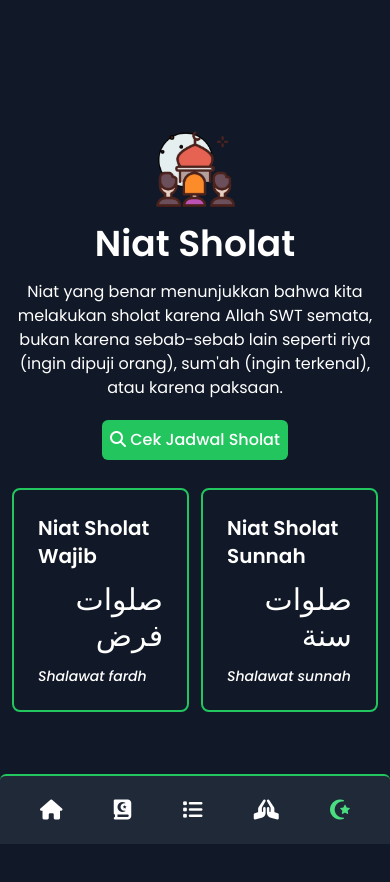
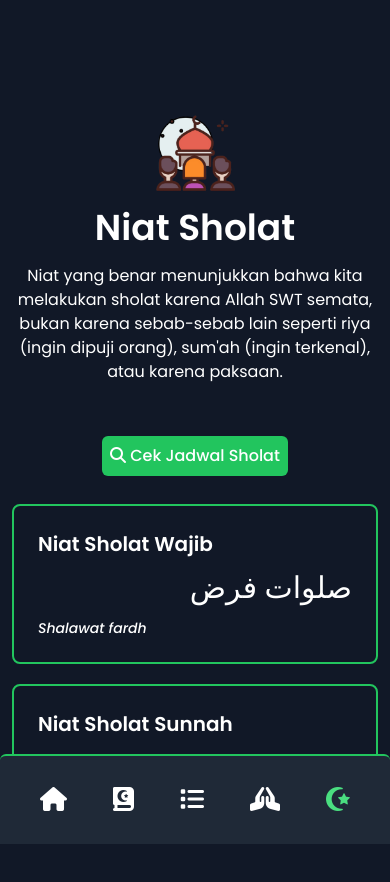
Before and after one commit to reezecodee/app-islami, a Vue app: page /niat-sholat in a window 390 px wide. Shown: the top 882 px of the page. Before the commit the page ends 844 px from the top, so only its background shows below. Built offline with nearby package versions, Linux system fonts and the light colour scheme; no server answers; a web font is replaced by a local one.

Commit message:
style: adjust responsive

```diff
--- a/src/App.vue
+++ b/src/App.vue
@@ -16,7 +16,7 @@ onMounted(() => {
         <div class="loading" v-if="state.isLoading">
           <div>
             <div class="flex justify-center mb-4">
-                <img src="/img/masjid.png" alt="" srcset="" class="w-20">
+                <img src="/img/masjid.png" alt="" srcset="" class="w-24">
             </div>
             <p class="font-semibold">Konten sedang dimuat...</p>
           </div>
--- a/src/components/Navbar.vue
+++ b/src/components/Navbar.vue
@@ -1,7 +1,7 @@
 <template>
     <header id="header">
-        <nav class="fixed z-10 py-5 md:py-3 bg-gray-800 w-full border-t-2 border-green-500 bottom-0 right-0 left-0 px-0 md:px-5 container mx-auto rounded-t-md">
-            <div class="flex justify-between text-xl px-10 font-semibold">
+        <nav class="fixed z-10 py-7 md:py-3 bg-gray-800 w-full border-t-2 border-green-500 bottom-0 right-0 left-0 px-0 md:px-5 container mx-auto rounded-t-md">
+            <div class="flex justify-between text-2xl md:text-xl px-10 font-semibold">
                 <router-link to="/" :class="{ 'text-green-400 hover:text-green-500': $route.path === '/' }"
                     class="text-center hover:text-gray-400 duration-100">
                     <i class="fas fa-home"></i>
--- a/src/layout/MainLayout.vue
+++ b/src/layout/MainLayout.vue
@@ -4,7 +4,7 @@ import Navbar from '@/components/Navbar.vue';
 
 <template>
   <section id="content">
-    <div class="px-3 md:px-10 container mx-auto h-auto flex justify-center mt-32 md:mt-20 text-center">
+    <div class="px-3 md:px-10 container mx-auto h-auto flex justify-center mt-28 md:mt-16 text-center">
       <Transition name="fade">
         <slot></slot>
       </Transition>
--- a/src/views/HomeView.vue
+++ b/src/views/HomeView.vue
@@ -31,7 +31,7 @@ const realtime = computed(() => {
         <div class="text-center">
             <img src="/img/masjid.png" class="w-20 inline-block mt-0 lg:mt-12"
                 alt="" srcset="">
-            <h1 class="text-4xl font-semibold my-4">Selamat {{ greeting() }}</h1>
+            <h1 class="text-3xl md:text-4xl font-semibold my-4">Selamat {{ greeting() }}</h1>
             <p class="mb-2">"Maka, ingatlah kepada-Ku, Aku pun akan ingat kepadamu. <br class="hidden md:block">
                 Bersyukurlah kepada-Ku dan janganlah kamu ingkar kepada-Ku."</p>
             <p class="mb-2"><strong>(QS. Al-Baqarah : 152)</strong></p>
--- a/src/views/niat-sholat/BacaanNiatSholatView.vue
+++ b/src/views/niat-sholat/BacaanNiatSholatView.vue
@@ -35,13 +35,13 @@ const listItem = computed(() => {
 
         <div class="mt-14 md:mt-20 mb-56 w-full md:w-[60rem]">
             <div v-for="(item, index) in listItem" :key="item.namaSholat" class="mb-6 border-b-2 border-green-500">
-                <div class="flex items-center gap-3 mb-5">
+                <div class="flex justify-start items-center gap-3 mb-5">
                     <div
-                        class="rounded-full bg-green-500 w-10 h-10 text-lg font-bold flex items-center justify-center">
+                        class="rounded-full bg-green-500 px-2 py-2 w-10 h-10 text-lg font-bold flex items-center justify-center ">
                         {{ index + 1 }}
                     </div>
-                    <p v-if="typeKey === 'wajib'" class="font-semibold text-lg">{{ item.niatSholat }} ({{ item.namaSholat }})</p>
-                    <p v-if="typeKey === 'sunnah'" class="font-semibold text-lg"> Sholat Sunnah {{ item.namaSholat }}</p>
+                    <p v-if="typeKey === 'wajib'" class="font-semibold text-lg text-start">{{ item.niatSholat }} ({{ item.namaSholat }})</p>
+                    <p v-if="typeKey === 'sunnah'" class="font-semibold text-lg text-start"> Sholat Sunnah {{ item.namaSholat }}</p>
                 </div>
                 <h2 class="text-end text-4xl block font-scheherazade-regular leading-loose">{{ item.teksArab }}</h2>
                 <p class="text-end block italic text-green-500 mt-3">{{ item.teksLatin
--- a/src/views/niat-sholat/NiatSholatView.vue
+++ b/src/views/niat-sholat/NiatSholatView.vue
@@ -10,15 +10,17 @@ import HeaderContent from '@/components/HeaderContent.vue';
                 sebab-sebab lain seperti riya (ingin dipuji orang), sum'ah (ingin terkenal), atau karena paksaan.</p>
         </HeaderContent>
 
+        <div class="mt-10 mb-32">
             <div class="flex justify-center">
                 <router-link to="/jadwal-sholat">
-                <button class="bg-green-500 hover:bg-green-600 duration-300 p-2 text-white font-medium rounded-md mt-3">
+                    <button
+                        class="bg-green-500 hover:bg-green-600 duration-300 p-2 text-white font-medium rounded-md mt-3">
                         <i class="fas fa-search"></i> Cek Jadwal Sholat
                     </button>
                 </router-link>
             </div>
 
-        <div class="flex justify-center gap-x-3 mt-7">
+            <div class="flex flex-wrap md:flex-nowrap justify-center gap-x-3 mt-7">
                 <router-link to="/niat-sholat/daftar/wajib" class="w-full">
                     <div
                         class="p-6 border-2 border-green-500 rounded-lg hover:bg-green-500 hover:bg-opacity-10 duration-300 mb-5 item">
@@ -43,6 +45,7 @@ import HeaderContent from '@/components/HeaderContent.vue';
                 </router-link>
             </div>
         </div>
+    </div>
 </template>
 
 <style scoped></style>
```
Lines whose indentation alone changed are shown as unchanged.
